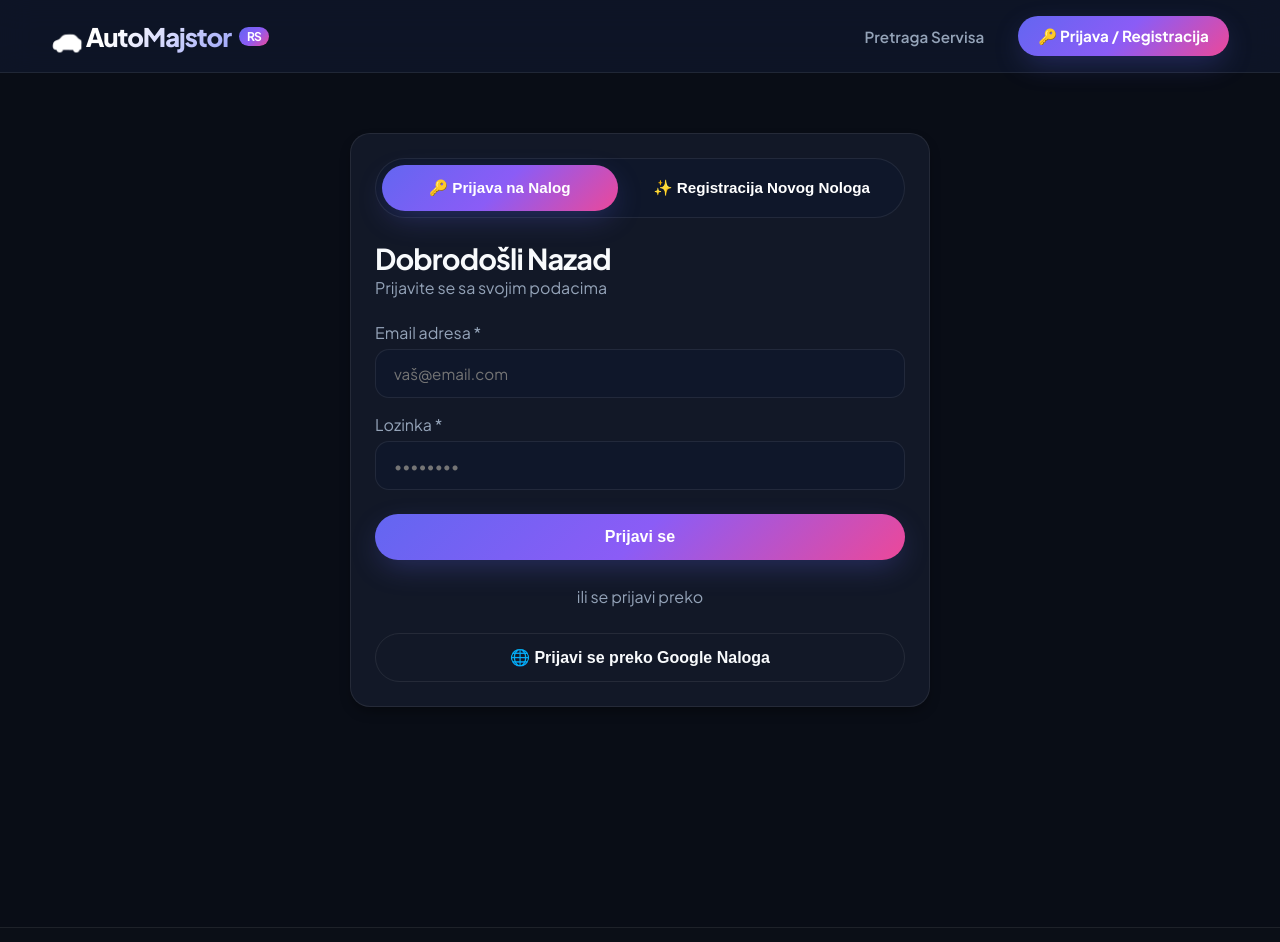
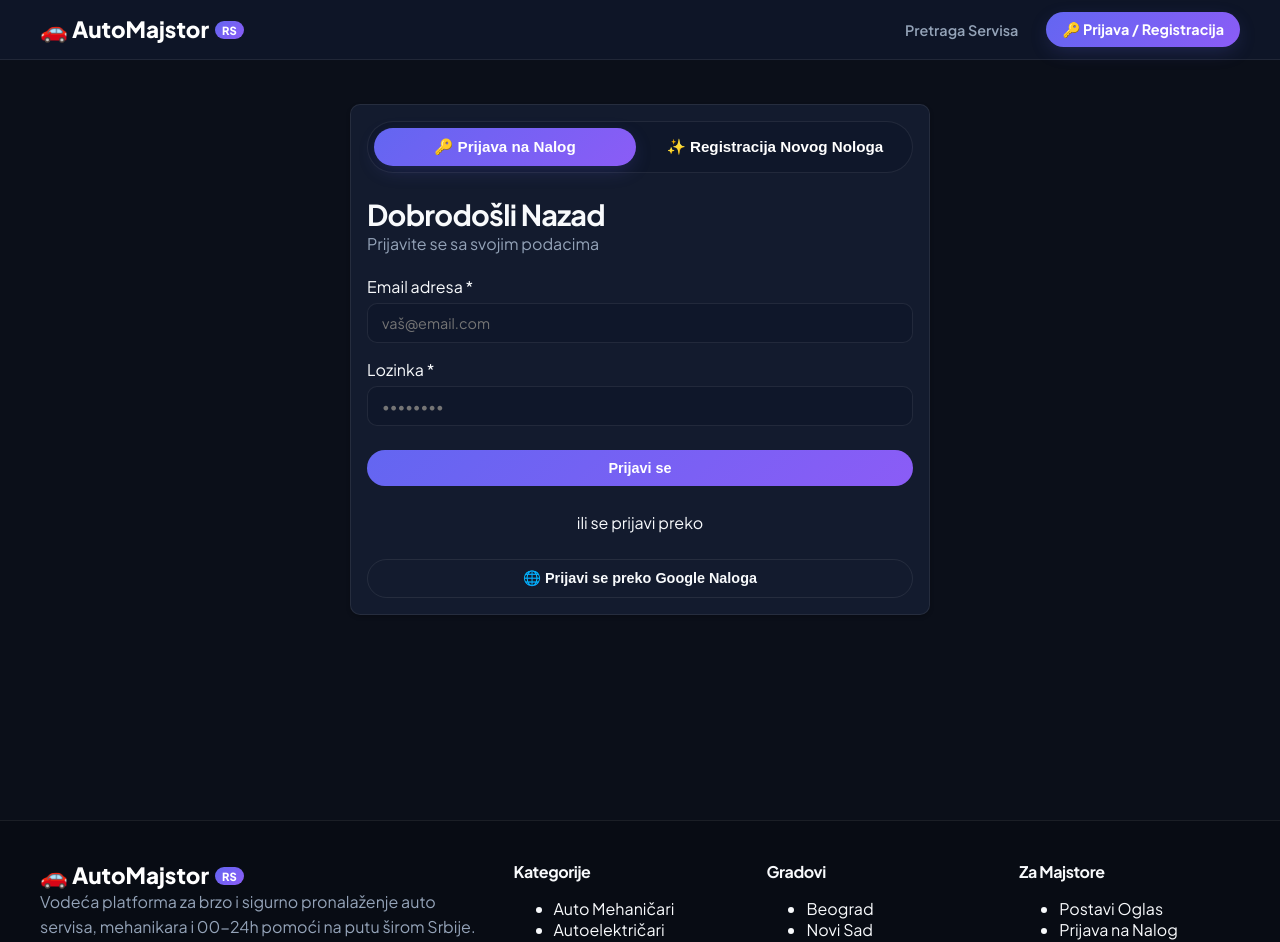
Before and after one commit to BorisT-2002/automobili, a Next.js app: page /auth in a window 1280 px wide. Shown: the top 942 px of the page. Built offline with nearby package versions, Linux system fonts and the light colour scheme; no server answers.

Commit message:
feat: redesign home page to compact search portal layout

```diff
--- a/src/app/globals.css
+++ b/src/app/globals.css
@@ -1,19 +1,19 @@
 @import url('https://fonts.googleapis.com/css2?family=Plus+Jakarta+Sans:wght@300;400;500;600;700;800&display=swap');
 
 :root {
-  /* Color Palette - Premium Slate & Neon Automotive Accent */
-  --bg-page: #090D16;
-  --bg-card: #121827;
+  /* Color Palette - Elegant Dark Portal */
+  --bg-page: #0B0F19;
+  --bg-card: #131B2E;
   --bg-card-hover: #1E293B;
-  --bg-header: rgba(15, 23, 42, 0.82);
+  --bg-header: rgba(15, 23, 42, 0.88);
 
   --border-color: rgba(255, 255, 255, 0.08);
-  --border-hover: rgba(99, 102, 241, 0.4);
+  --border-hover: rgba(99, 102, 241, 0.35);
 
   --primary: #6366F1;
   --primary-hover: #4F46E5;
-  --primary-gradient: linear-gradient(135deg, #6366F1 0%, #8B5CF6 50%, #EC4899 100%);
-  --accent-cyan: #06B6D4;
+  --primary-gradient: linear-gradient(135deg, #6366F1 0%, #8B5CF6 100%);
+  --accent-cyan: #38BDF8;
   --accent-emerald: #10B981;
 
   --success: #10B981;
@@ -25,16 +25,15 @@
   --text-light: #64748B;
 
   --shadow-sm: 0 2px 4px rgba(0, 0, 0, 0.2);
-  --shadow-md: 0 6px 12px -2px rgba(0, 0, 0, 0.35);
-  --shadow-lg: 0 16px 32px -6px rgba(0, 0, 0, 0.5);
-  --shadow-glow: 0 10px 30px -5px rgba(99, 102, 241, 0.3);
+  --shadow-md: 0 4px 10px rgba(0, 0, 0, 0.3);
+  --shadow-glow: 0 6px 20px -4px rgba(99, 102, 241, 0.25);
 
-  --radius-sm: 8px;
-  --radius-md: 14px;
-  --radius-lg: 20px;
+  --radius-sm: 6px;
+  --radius-md: 10px;
+  --radius-lg: 14px;
   --radius-full: 9999px;
 
-  --transition: all 0.3s cubic-bezier(0.16, 1, 0.3, 1);
+  --transition: all 0.25s cubic-bezier(0.16, 1, 0.3, 1);
 }
 
 * {
@@ -49,41 +48,6 @@ html, body {
   color: var(--text-main);
   -webkit-font-smoothing: antialiased;
   min-height: 100vh;
-  overflow-x: hidden;
-}
-
-/* Background Ambient Glows */
-body::before {
-  content: '';
-  position: fixed;
-  top: -20%;
-  left: 20%;
-  width: 600px;
-  height: 600px;
-  background: radial-gradient(circle, rgba(99, 102, 241, 0.12) 0%, rgba(0, 0, 0, 0) 70%);
-  border-radius: 50%;
-  z-index: -1;
-  pointer-events: none;
-  animation: floatBlob 12s ease-in-out infinite alternate;
-}
-
-body::after {
-  content: '';
-  position: fixed;
-  bottom: -10%;
-  right: 10%;
-  width: 500px;
-  height: 500px;
-  background: radial-gradient(circle, rgba(6, 182, 212, 0.1) 0%, rgba(0, 0, 0, 0) 70%);
-  border-radius: 50%;
-  z-index: -1;
-  pointer-events: none;
-  animation: floatBlob 16s ease-in-out infinite alternate-reverse;
-}
-
-@keyframes floatBlob {
-  0% { transform: translate(0, 0) scale(1); }
-  100% { transform: translate(40px, 30px) scale(1.1); }
 }
 
 a {
@@ -96,35 +60,31 @@ h1, h2, h3, h4, h5, h6 {
   margin: 0;
   color: var(--text-main);
   font-weight: 700;
-  letter-spacing: -0.03em;
+  letter-spacing: -0.025em;
 }
 
-h1 { font-size: 2.75rem; line-height: 1.15; }
-h2 { font-size: 2rem; line-height: 1.25; }
-h3 { font-size: 1.25rem; line-height: 1.35; }
-p { margin: 0; line-height: 1.65; color: var(--text-muted); }
+h1 { font-size: 2.2rem; line-height: 1.2; }
+h2 { font-size: 1.4rem; line-height: 1.3; }
+h3 { font-size: 1.05rem; line-height: 1.35; }
+p { margin: 0; line-height: 1.55; color: var(--text-muted); }
 
 /* Layout Containers */
 .container {
-  width: min(1240px, 92%);
+  width: min(1200px, 94%);
   margin: 0 auto;
 }
 
 .main-content {
-  padding: 40px 0 100px;
-  min-height: calc(100vh - 120px);
+  padding: 24px 0 80px;
+  min-height: calc(100vh - 100px);
 }
 
 .grid {
   display: grid;
-  gap: 24px;
+  gap: 20px;
 }
 
-.grid-3 {
-  grid-template-columns: repeat(auto-fill, minmax(320px, 1fr));
-}
-
-/* Header & Glassmorphism Navigation */
+/* Header Navigation */
 .header {
   position: sticky;
   top: 0;
@@ -133,8 +93,7 @@ p { margin: 0; line-height: 1.65; color: var(--text-muted); }
   backdrop-filter: blur(16px);
   -webkit-backdrop-filter: blur(16px);
   border-bottom: 1px solid var(--border-color);
-  padding: 16px 0;
-  transition: var(--transition);
+  padding: 12px 0;
 }
 
 .nav {
@@ -145,39 +104,35 @@ p { margin: 0; line-height: 1.65; color: var(--text-muted); }
 }
 
 .logo {
-  font-size: 1.6rem;
+  font-size: 1.4rem;
   font-weight: 800;
   display: flex;
   align-items: center;
-  gap: 8px;
-  background: linear-gradient(135deg, #FFFFFF 30%, #818CF8 100%);
-  -webkit-background-clip: text;
-  -webkit-text-fill-color: transparent;
-  letter-spacing: -0.04em;
+  gap: 6px;
+  color: white;
 }
 
 .logo-badge {
   background: var(--primary-gradient);
   color: white;
-  font-size: 0.75rem;
-  padding: 2px 8px;
+  font-size: 0.7rem;
+  padding: 2px 7px;
   border-radius: var(--radius-full);
-  -webkit-text-fill-color: initial;
-  font-weight: 700;
+  font-weight: 800;
 }
 
 .nav-links {
   display: flex;
-  gap: 20px;
+  gap: 16px;
   align-items: center;
 }
 
 .nav-links a {
   font-weight: 600;
   color: var(--text-muted);
-  font-size: 0.95rem;
-  padding: 8px 14px;
-  border-radius: var(--radius-md);
+  font-size: 0.9rem;
+  padding: 6px 12px;
+  border-radius: var(--radius-sm);
 }
 
 .nav-links a:hover {
@@ -188,36 +143,205 @@ p { margin: 0; line-height: 1.65; color: var(--text-muted); }
 .nav-links a.btn-nav {
   background: var(--primary-gradient);
   color: white;
-  padding: 10px 20px;
+  padding: 8px 16px;
   border-radius: var(--radius-full);
   box-shadow: var(--shadow-glow);
   font-weight: 700;
 }
 
-.nav-links a.btn-nav:hover {
-  transform: translateY(-2px);
-  box-shadow: 0 12px 35px -5px rgba(99, 102, 241, 0.5);
+/* Compact Hero Section */
+.hero-compact {
+  background: radial-gradient(circle at 50% 0%, rgba(99, 102, 241, 0.15) 0%, rgba(19, 27, 46, 0.95) 100%);
+  border: 1px solid var(--border-color);
+  border-radius: var(--radius-lg);
+  padding: 36px 24px;
+  text-align: center;
 }
 
-/* Card Styling */
+.hero-title {
+  font-size: 2rem;
+  margin-bottom: 10px;
+}
+
+.hero-subtitle {
+  font-size: 1rem;
+  max-width: 600px;
+  margin: 0 auto 24px;
+  color: var(--text-muted);
+}
+
+/* Integrated Search Bar */
+.hero-search-bar {
+  display: flex;
+  align-items: center;
+  background: #0F172A;
+  border: 1px solid rgba(255, 255, 255, 0.12);
+  border-radius: var(--radius-full);
+  padding: 6px;
+  max-width: 860px;
+  margin: 0 auto 20px;
+  box-shadow: 0 8px 24px rgba(0, 0, 0, 0.4);
+}
+
+.search-field {
+  display: flex;
+  align-items: center;
+  gap: 8px;
+  padding: 8px 16px;
+  flex: 1;
+}
+
+.search-icon {
+  font-size: 1rem;
+  opacity: 0.7;
+}
+
+.search-input {
+  width: 100%;
+  background: transparent;
+  border: none;
+  outline: none;
+  color: var(--text-main);
+  font-family: inherit;
+  font-size: 0.9rem;
+}
+
+.search-select {
+  width: 100%;
+  background: transparent;
+  border: none;
+  outline: none;
+  color: var(--text-main);
+  font-family: inherit;
+  font-size: 0.9rem;
+  cursor: pointer;
+}
+
+.search-select option {
+  background: #0F172A;
+  color: white;
+}
+
+.search-divider {
+  width: 1px;
+  height: 24px;
+  background: var(--border-color);
+}
+
+.search-btn {
+  padding: 10px 24px;
+  font-size: 0.9rem;
+  border-radius: var(--radius-full);
+}
+
+.hero-pills {
+  display: flex;
+  justify-content: center;
+  align-items: center;
+  gap: 10px;
+  flex-wrap: wrap;
+}
+
+.hero-pill {
+  background: rgba(255, 255, 255, 0.05);
+  border: 1px solid var(--border-color);
+  padding: 5px 12px;
+  border-radius: var(--radius-full);
+  font-size: 0.8rem;
+  font-weight: 600;
+  color: var(--text-muted);
+}
+
+.hero-pill:hover {
+  border-color: var(--primary);
+  color: white;
+  background: rgba(99, 102, 241, 0.15);
+}
+
+.hero-pill.emergency {
+  border-color: rgba(239, 68, 68, 0.4);
+  color: #FCA5A5;
+}
+
+/* Section Header */
+.section-header {
+  display: flex;
+  justify-content: space-between;
+  align-items: center;
+  margin-bottom: 16px;
+}
+
+.section-title {
+  font-size: 1.3rem;
+  margin: 0;
+}
+
+.section-link {
+  font-size: 0.85rem;
+  font-weight: 600;
+  color: var(--text-muted);
+}
+
+.section-link:hover {
+  color: var(--primary);
+}
+
+/* Compact Categories Grid */
+.categories-compact-grid {
+  display: grid;
+  grid-template-columns: repeat(auto-fill, minmax(220px, 1fr));
+  gap: 12px;
+}
+
+.category-compact-card {
+  background: var(--bg-card);
+  border: 1px solid var(--border-color);
+  padding: 12px 16px;
+  border-radius: var(--radius-md);
+  display: flex;
+  align-items: center;
+  gap: 12px;
+  transition: var(--transition);
+}
+
+.category-compact-card:hover {
+  border-color: var(--border-hover);
+  background: var(--bg-card-hover);
+  transform: translateY(-2px);
+}
+
+.category-icon {
+  font-size: 1.3rem;
+}
+
+.category-name {
+  font-weight: 600;
+  font-size: 0.9rem;
+}
+
+/* Compact Listings Grid */
+.listings-compact-grid {
+  display: grid;
+  grid-template-columns: repeat(auto-fill, minmax(260px, 1fr));
+  gap: 16px;
+}
+
 .card {
   background: var(--bg-card);
-  border-radius: var(--radius-lg);
+  border-radius: var(--radius-md);
   border: 1px solid var(--border-color);
-  padding: 24px;
-  box-shadow: var(--shadow-md);
+  padding: 16px;
+  box-shadow: var(--shadow-sm);
   transition: var(--transition);
-  position: relative;
-  overflow: hidden;
 }
 
 .card.interactive:hover {
   border-color: var(--border-hover);
   box-shadow: var(--shadow-glow);
-  transform: translateY(-4px);
+  transform: translateY(-3px);
 }
 
-/* Listing Card Specific */
+/* Listing Card Compact */
 .listing-card {
   padding: 0;
   display: flex;
@@ -227,92 +351,73 @@ p { margin: 0; line-height: 1.65; color: var(--text-muted); }
 .card-image-wrapper {
   position: relative;
   width: 100%;
-  height: 200px;
+  height: 145px;
   overflow: hidden;
   background: #0F172A;
+  border-radius: var(--radius-md) var(--radius-md) 0 0;
 }
 
 .card-image {
   width: 100%;
   height: 100%;
   object-fit: cover;
-  transition: transform 0.5s cubic-bezier(0.16, 1, 0.3, 1);
+  transition: transform 0.4s ease;
 }
 
 .listing-card:hover .card-image {
-  transform: scale(1.08);
+  transform: scale(1.05);
 }
 
 .card-badge-row {
   position: absolute;
-  top: 12px;
-  left: 12px;
-  right: 12px;
+  top: 8px;
+  left: 8px;
+  right: 8px;
   display: flex;
-  gap: 8px;
+  gap: 6px;
   flex-wrap: wrap;
-  z-index: 2;
 }
 
 .card-body {
-  padding: 20px;
+  padding: 14px;
   display: flex;
   flex-direction: column;
   flex: 1;
 }
 
 .card-title {
-  margin-bottom: 8px;
-  font-size: 1.15rem;
+  margin-bottom: 6px;
+  font-size: 1rem;
 }
 
 .card-title a {
   color: var(--text-main);
 }
 
-.card-title a:hover {
-  color: var(--primary);
-}
-
 .card-location {
-  margin-bottom: 16px;
-  font-size: 0.9rem;
-  display: flex;
-  align-items: center;
-  gap: 4px;
+  margin-bottom: 12px;
+  font-size: 0.8rem;
 }
 
 .card-footer {
   margin-top: auto;
-  padding-top: 14px;
+  padding-top: 10px;
   border-top: 1px solid var(--border-color);
-}
-
-.card-rating {
-  display: flex;
-  align-items: center;
-  gap: 4px;
-  font-size: 0.9rem;
+  font-size: 0.85rem;
 }
 
 .star-icon {
   color: #F59E0B;
-  font-size: 1rem;
-}
-
-.rating-num {
-  font-weight: 700;
-  color: var(--text-main);
 }
 
 .price-amount {
-  font-size: 1.1rem;
-  font-weight: 800;
-  color: #38BDF8;
+  font-size: 0.95rem;
+  font-weight: 700;
+  color: var(--accent-cyan);
 }
 
 .price-tag {
-  font-size: 0.9rem;
+  font-size: 0.85rem;
   font-weight: 600;
   color: var(--accent-emerald);
 }
@@ -321,225 +426,97 @@ p { margin: 0; line-height: 1.65; color: var(--text-muted); }
 .badge {
   display: inline-flex;
   align-items: center;
-  gap: 4px;
-  padding: 5px 12px;
+  gap: 3px;
+  padding: 3px 8px;
   border-radius: var(--radius-full);
-  font-size: 0.75rem;
+  font-size: 0.7rem;
   font-weight: 700;
-  letter-spacing: 0.03em;
-  text-transform: uppercase;
-  backdrop-filter: blur(8px);
 }
 
 .badge.primary {
   background: rgba(99, 102, 241, 0.2);
   color: #A5B4FC;
-  border: 1px solid rgba(99, 102, 241, 0.4);
+  border: 1px solid rgba(99, 102, 241, 0.3);
 }
 
 .badge.warning {
   background: rgba(245, 158, 11, 0.2);
   color: #FCD34D;
-  border: 1px solid rgba(245, 158, 11, 0.4);
+  border: 1px solid rgba(245, 158, 11, 0.3);
 }
 
 .badge.danger {
   background: rgba(239, 68, 68, 0.2);
   color: #FCA5A5;
-  border: 1px solid rgba(239, 68, 68, 0.4);
+  border: 1px solid rgba(239, 68, 68, 0.3);
 }
 
-.glow-badge {
-  animation: pulseGlow 2.5s infinite alternate;
+/* Form Controls */
+.input, .textarea, .select {
+  width: 100%;
+  border-radius: var(--radius-md);
+  border: 1px solid var(--border-color);
+  padding: 10px 14px;
+  font-size: 0.9rem;
+  font-family: inherit;
+  color: var(--text-main);
+  background: #0F172A;
 }
 
-@keyframes pulseGlow {
-  0% { box-shadow: 0 0 5px rgba(245, 158, 11, 0.4); }
-  100% { box-shadow: 0 0 15px rgba(245, 158, 11, 0.8); }
+.input:focus, .textarea:focus, .select:focus {
+  outline: none;
+  border-color: var(--primary);
 }
 
-/* Hero Section */
-.hero {
-  background: radial-gradient(circle at 50% 0%, rgba(99, 102, 241, 0.18) 0%, rgba(18, 24, 39, 0.95) 80%);
-  border: 1px solid rgba(255, 255, 255, 0.12);
-  border-radius: var(--radius-lg);
-  padding: 70px 32px;
-  text-align: center;
-  margin-bottom: 48px;
-  position: relative;
-  overflow: hidden;
-  box-shadow: 0 20px 40px rgba(0, 0, 0, 0.4);
-}
-
-.hero h1 {
-  font-size: 3.2rem;
-  background: linear-gradient(135deg, #FFFFFF 40%, #A5B4FC 100%);
-  -webkit-background-clip: text;
-  -webkit-text-fill-color: transparent;
-  margin-bottom: 20px;
-}
-
-.hero p {
-  font-size: 1.2rem;
-  max-width: 680px;
-  margin: 0 auto 36px;
-}
-
-.hero-buttons {
-  display: flex;
-  justify-content: center;
-  gap: 16px;
-  flex-wrap: wrap;
-}
-
-/* Buttons */
 .button {
   display: inline-flex;
   align-items: center;
   justify-content: center;
-  gap: 10px;
+  gap: 6px;
   cursor: pointer;
   background: var(--primary-gradient);
   color: white;
   border: none;
   font-weight: 700;
-  font-size: 1rem;
-  padding: 14px 28px;
+  font-size: 0.9rem;
+  padding: 10px 20px;
   border-radius: var(--radius-full);
   transition: var(--transition);
-  box-shadow: var(--shadow-glow);
   white-space: nowrap;
-}
-
-.button:hover {
-  transform: translateY(-2px);
-  box-shadow: 0 14px 35px -5px rgba(99, 102, 241, 0.5);
 }
 
 .button.outline {
   background: transparent;
   color: var(--text-main);
   border: 1px solid var(--border-color);
-  box-shadow: none;
 }
 
-.button.outline:hover {
-  border-color: var(--primary);
-  background: rgba(255, 255, 255, 0.05);
-}
-
-/* Forms */
-.input, .textarea, .select {
-  width: 100%;
-  border-radius: var(--radius-md);
-  border: 1px solid var(--border-color);
-  padding: 14px 18px;
-  font-size: 0.95rem;
-  font-family: inherit;
-  color: var(--text-main);
-  background: #0F172A;
-  transition: var(--transition);
-}
-
-.input:focus, .textarea:focus, .select:focus {
-  outline: none;
-  border-color: var(--primary);
-  box-shadow: 0 0 0 3px rgba(99, 102, 241, 0.25);
-  background: #1E293B;
-}
-
-.textarea {
-  min-height: 120px;
-  resize: vertical;
-}
-
-/* Section Header */
-.section-title {
-  font-size: 1.6rem;
-  margin-bottom: 24px;
-  display: flex;
-  align-items: center;
-  gap: 12px;
-}
-
-.section-title::after {
-  content: "";
-  flex: 1;
-  height: 1px;
-  background: linear-gradient(90deg, var(--border-color) 0%, transparent 100%);
-}
-
-.flex-between {
-  display: flex;
-  justify-content: space-between;
-  align-items: center;
-}
-
-.muted {
-  color: var(--text-muted);
-}
-
-/* Footer Styling */
+/* Footer */
 .footer {
   border-top: 1px solid var(--border-color);
-  background: #0B0F17;
-  padding: 60px 0 30px;
-  margin-top: 80px;
+  background: #080C14;
+  padding: 40px 0 24px;
+  margin-top: 60px;
 }
 
 .footer-grid {
   display: grid;
   grid-template-columns: 2fr repeat(3, 1fr);
-  gap: 40px;
-  margin-bottom: 40px;
-}
-
-.footer-brand p {
-  margin-top: 12px;
-  max-width: 320px;
-}
-
-.footer-col h4 {
-  color: var(--text-main);
-  margin-bottom: 16px;
-  font-size: 1rem;
-}
-
-.footer-col ul {
-  list-style: none;
-  padding: 0;
-  margin: 0;
-}
-
-.footer-col li {
-  margin-bottom: 10px;
-}
-
-.footer-col a {
-  color: var(--text-muted);
-  font-size: 0.9rem;
-}
-
-.footer-col a:hover {
-  color: var(--primary);
+  gap: 32px;
+  margin-bottom: 32px;
 }
 
 .footer-bottom {
   text-align: center;
-  padding-top: 24px;
+  padding-top: 16px;
   border-top: 1px solid var(--border-color);
-  font-size: 0.85rem;
+  font-size: 0.8rem;
   color: var(--text-light);
 }
 
-/* Mobile Adjustments */
-@media (max-width: 900px) {
-  .hero h1 { font-size: 2.2rem; }
-  .hero { padding: 40px 20px; }
+@media (max-width: 800px) {
+  .hero-search-bar { flex-direction: column; border-radius: var(--radius-lg); padding: 12px; gap: 8px; }
+  .search-divider { width: 100%; height: 1px; }
+  .search-btn { width: 100%; }
   .footer-grid { grid-template-columns: 1fr 1fr; }
 }
-
-@media (max-width: 600px) {
-  .footer-grid { grid-template-columns: 1fr; }
-  .nav-links { gap: 10px; font-size: 0.85rem; }
-}
--- a/src/components/listing-card.tsx
+++ b/src/components/listing-card.tsx
@@ -17,7 +17,7 @@ type ListingCardProps = {
 
 export function ListingCard(props: ListingCardProps) {
   const fallbackImage =
-    "https://images.unsplash.com/photo-1486006920555-c77dce18193b?auto=format&fit=crop&w=800&q=80";
+    "https://images.unsplash.com/photo-1486006920555-c77dce18193b?auto=format&fit=crop&w=600&q=80";
 
   return (
     <article className="card interactive listing-card">
@@ -43,7 +43,7 @@ export function ListingCard(props: ListingCardProps) {
         </h3>
 
         <div className="card-location muted">
-          <span>📍 {props.city ?? "Srbija"}</span>
+          📍 {props.city ?? "Srbija"}
         </div>
 
         <div className="card-footer flex-between">
```
Also changed, not shown: src/app/page.tsx (+89 -61 lines).
